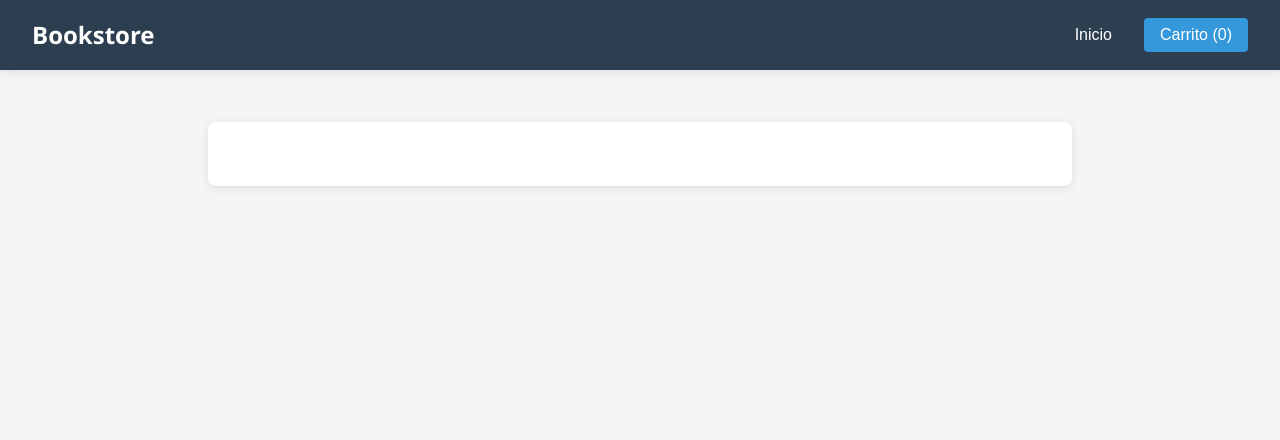
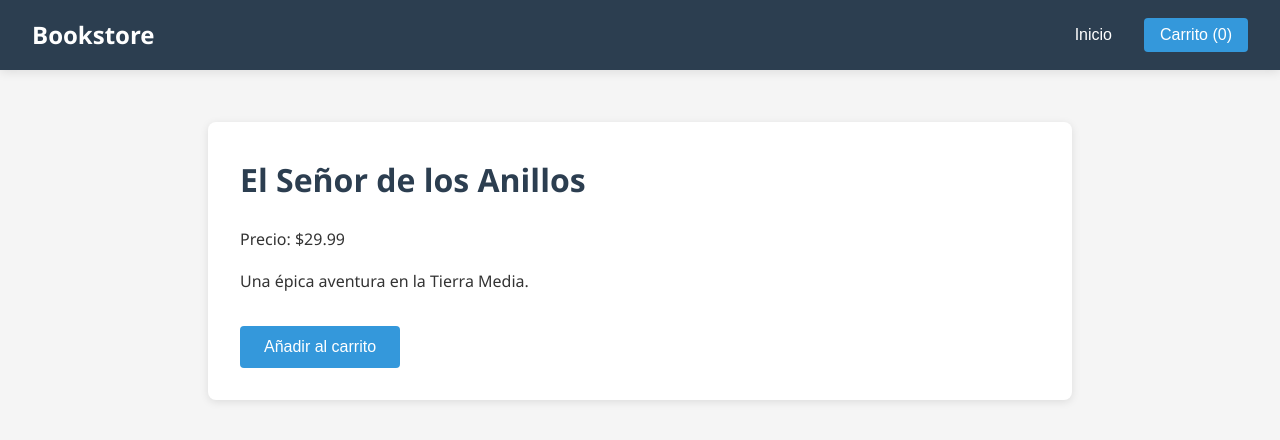
Before and after one commit to fernandoavila44/book-store, a React (Vite) app: page /book/1 in a window 1280 px wide. Shown: the top 440 px of the page. Built offline with nearby package versions, Linux system fonts and the light colour scheme; data requests are answered from the project's data file.

Commit message:
Usar useFetch para consultar la informacion de un libro mediante el id

```diff
--- a/src/pages/BookPage.tsx
+++ b/src/pages/BookPage.tsx
@@ -1,20 +1,24 @@
 import React from 'react';
 import { useParams } from 'react-router-dom';
 import { useCart } from '../context/CartContext';
+import useFetch from '../hooks/useFetch';
+import type { Book } from '../types/book';
 
 const BookPage: React.FC = () => {
   //useParams es un hook de react router => https://reactrouter.com/api/hooks/useParams
   const { id } = useParams<{ id: string }>();
   const { dispatch } = useCart();
 
-  // if (loading) return <p>Cargando libro...</p>;
-  // if (!book) return <p>Libro no encontrado</p>;
+   const { data: book, loading } = useFetch<Book>(`http://localhost:3001/books/${id}`);
+
+   if (loading) return <p>Cargando libro...</p>;
+   if (!book) return <p>Libro no encontrado</p>;
 
   //TODO: 📌 usar el hook useFetch para consultar la informacion de un libro mediante el id
   //IMPORTANTE: 📌 Despues de realizar esta implementacion descomentar las lineas 10-11 y desde la 17 a la 25
   return (
     <div className="book-detail">
-      {/* <h1>{book.title}</h1>
+      <h1>{book.title}</h1>
       <p>Precio: ${book.price.toFixed(2)}</p>
       {book.description && <p>{book.description}</p>}
       <button
@@ -22,7 +26,7 @@ const BookPage: React.FC = () => {
         className="add-to-cart"
       >
         Añadir al carrito
-      </button> */}
+      </button>
     </div>
   );
 };
```
